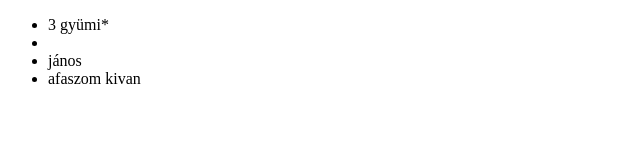
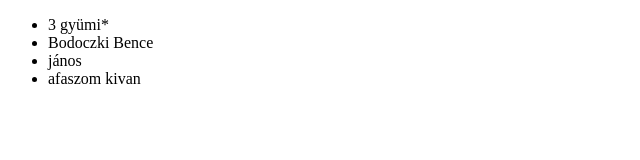
Before and after one commit to bodoczkibenceckik/m-sodik, a plain HTML site: page index.html in a window 1280 px wide. Shown: the full height of the page, 0-640 px from the left. Drawn offline with Linux system fonts and the light colour scheme.

Commit message:
Bodoczki Bence

```diff
--- a/index.html
+++ b/index.html
@@ -8,7 +8,7 @@
 <body>
     <ul>
         <li>3 gyümi*</li>
-        <li></li>
+        <li>Bodoczki Bence</li>
         <li>jános</li>
         <li>afaszom kivan</li>
      </ul>
```
